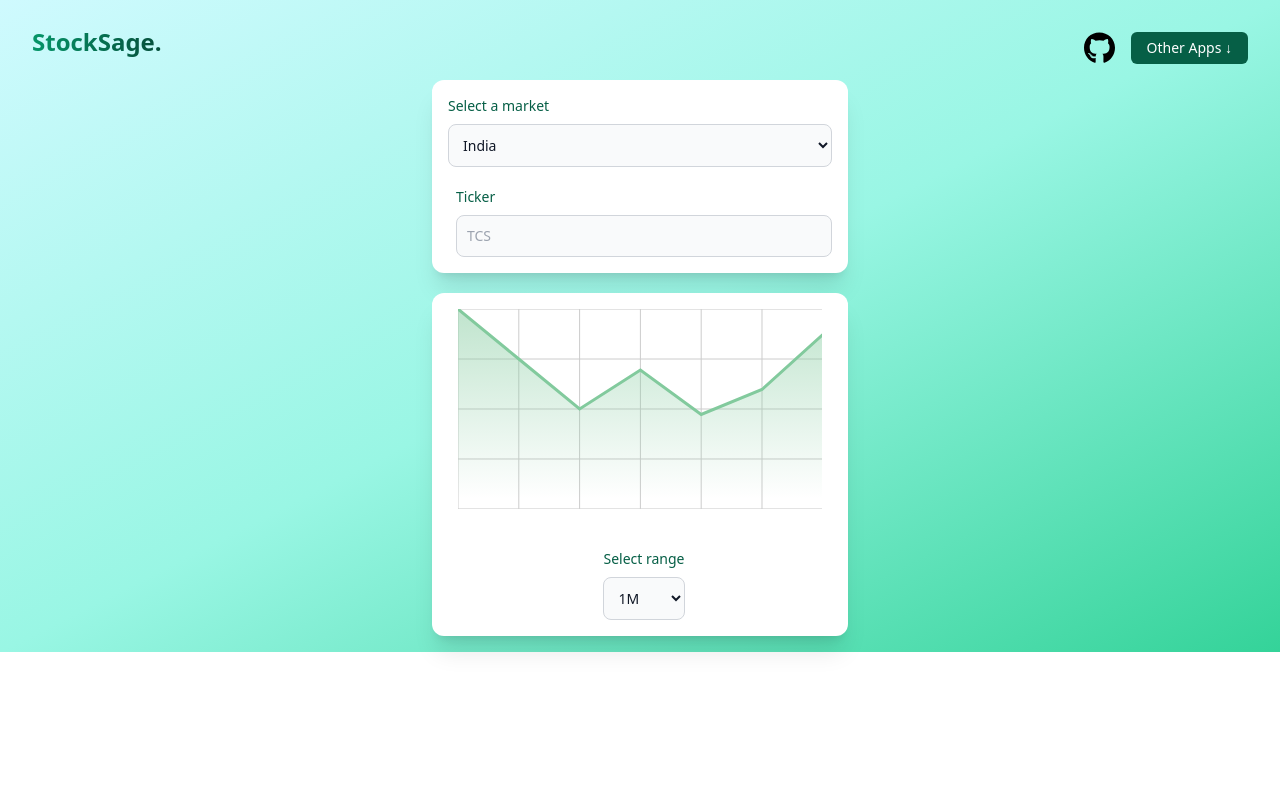
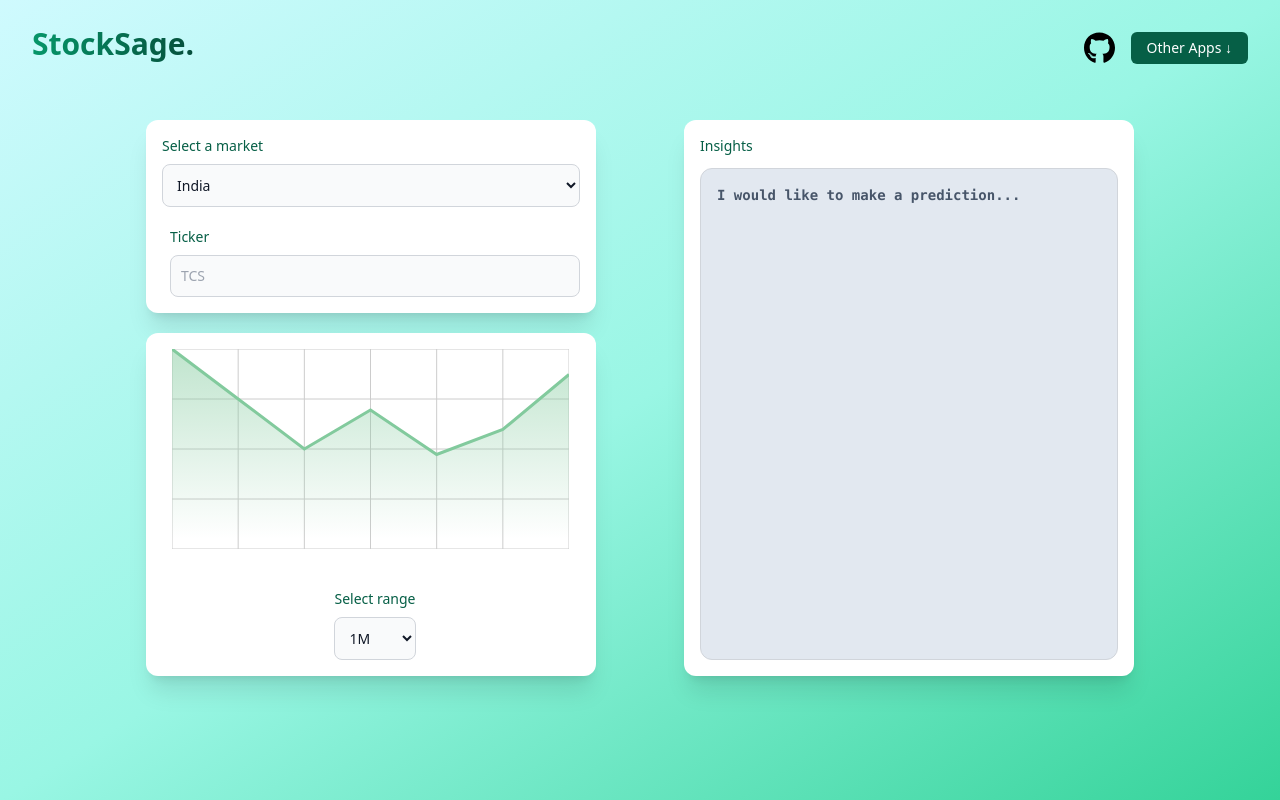
Before and after one commit to adheeban-kf/stock-sage-ui, a React (Create React App) app: page / in a window 1280 px wide. Built offline with nearby package versions, Linux system fonts and the light colour scheme.

Commit message:
Adding second iteration

```diff
--- a/src/App.js
+++ b/src/App.js
@@ -1,12 +1,16 @@
 import NavBar from "./NavBar";
-import GraphMod from "./Body";
+import Ticker from "./Ticker";
+import Result from "./Result";
 
 
 function App() {
   return (
-    <div className="bg-gradient-to-tl from-emerald-400 via-teal-200 to-cyan-100 p-4">
+    <div className="bg-gradient-to-tl from-emerald-400 via-teal-200 to-cyan-100 p-4 min-h-screen">
       <NavBar/>
-      <GraphMod/>
+      <div className="flex flex-row mx-auto w-full space-x-2 place-content-center">
+        <Ticker/>
+        <Result/>
+      </div>
     </div>
   );
 }
--- a/src/NavBar.js
+++ b/src/NavBar.js
@@ -7,7 +7,7 @@ export default function NavBar() {
         <nav className="bg-transparent">
             <div className="flex flex-row h-16 w-auto p-4 justify-between items-center mx-auto">
                 <div className="flex place-content-start basis-1/2">
-                    <h1 className="bg-gradient-to-r from-emerald-600 to-emerald-900 bg-clip-text text-transparent w-auto h-11 text-2xl font-bold font-sans">
+                    <h1 className="bg-gradient-to-r from-emerald-600 to-emerald-900 bg-clip-text text-transparent w-auto h-11 text-3xl font-bold font-sans">
                         StockSage.
                     </h1>
                 </div>
--- /dev/null
+++ b/src/Result.js
@@ -0,0 +1,16 @@
+export default function Result() {
+    return (
+        <div className="flex flex-col space-y-5 basis-1/2 items-stretch justify-center content-start py-10 px-10">
+            <div className="relative flex flex-col bg-white rounded-xl mx-auto p-4 justify-between space-y-1 shadow-xl w-5/6 h-full ml-0">
+                <label for="insights" className="block mb-2 text-sm font-medium text-emerald-800">
+                Insights
+                </label>
+                <div id="insights" className="bg-slate-200 rounded-xl mx-auto p-4 w-full h-full border-gray-300 border">
+                    <div className="text-sm font-mono font-semibold text-slate-600">
+                    I would like to make a prediction...
+                    </div>
+                </div>
+            </div>
+        </div>
+    )
+}
--- a/src/Body.js
+++ b/src/Ticker.js
@@ -94,14 +94,14 @@ function TimeRangeComponent() {
     );
   }
 
-export default function GraphMod() {
+export default function Ticker() {
   return (
-    <div className="space-y-5">
-      <div className="flex items-stretch bg-white rounded-xl mx-auto p-4 flex-col justify-between space-x-2 space-y-5 w-1/3 shadow-xl">
+    <div className="flex flex-col space-y-5 basis-1/2 py-10 px-10">
+      <div className="flex items-stretch bg-white rounded-xl mx-auto p-4 flex-col justify-between space-x-2 space-y-5 shadow-xl w-5/6 mr-0">
         <CountryComponent />
         <TickerComponent />
       </div>
-      <div className="flex items-center bg-white rounded-xl mx-auto p-4 flex-col justify-between space-x-2 space-y-10 w-1/3 shadow-xl">
+      <div className="flex items-center bg-white rounded-xl mx-auto p-4 flex-col justify-between space-x-2 space-y-10 shadow-xl w-5/6 mr-0">
         <ChartComponent />
         <TimeRangeComponent/>
       </div>
```
